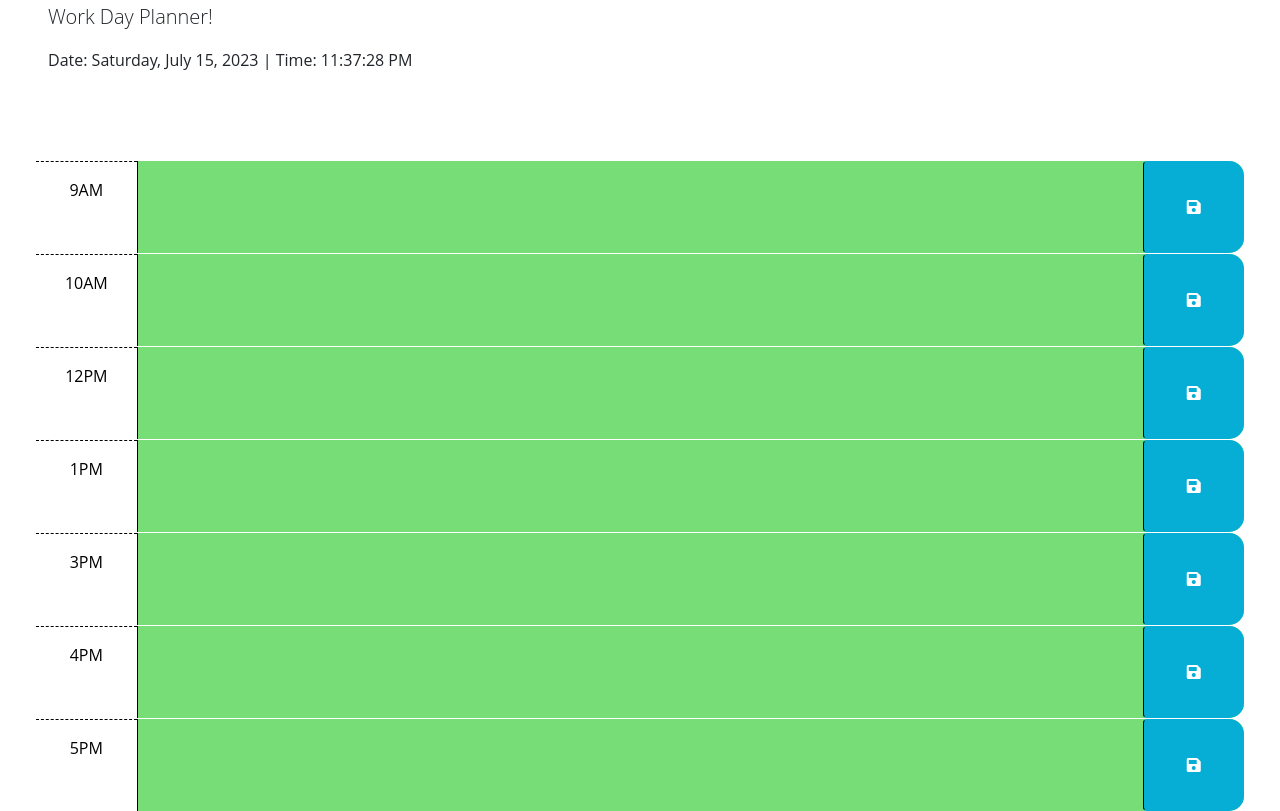
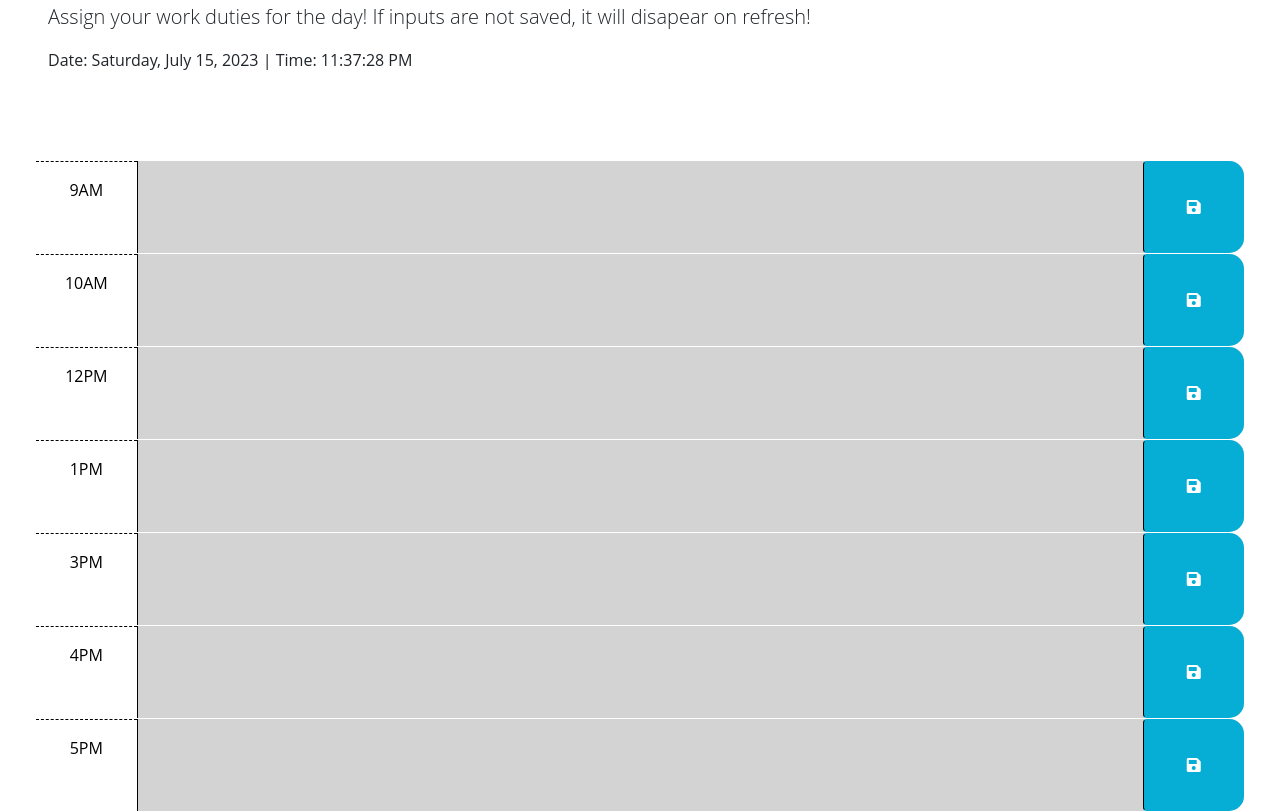
Before and after one commit to akash301994/planner, a plain HTML site: page index.html in a window 1280 px wide. Shown: the part 131-942 px from the top of the page. Drawn offline with nearby package versions, Linux system fonts and the light colour scheme.

Commit message:
completed

```diff
--- a/index.html
+++ b/index.html
@@ -27,22 +27,14 @@
   <body>
     <header class="p-5 mb-4">
       <h1 class="display-3">Work Day Scheduler</h1>
-      <p class="lead">Work Day Planner!</p>
+      <p class="lead">Assign your work duties for the day! If inputs are not saved, it will disapear on refresh!</p>
       <p>Date: <span id="date"></span> | Time: <span id="time"></span></p>
     </header>
     <div class="container-fluid px-5">
-      <!-- Use class for "past", "present", and "future" to apply styles to the
-        time-block divs accordingly. The javascript will need to do this by
-        adding/removing these classes on each div by comparing the hour in the
-        id to the current hour. The html provided below is meant to be an example
-        demonstrating how the css provided can be leveraged to create the
-        desired layout and colors. The html below should be removed or updated
-        in the finished product. Remember to delete this comment once the
-        code is implemented.
-        -->
+
 
       <!-- Example of a past time block. The "past" class adds a gray background color. -->
-      <div id="hour-9" class="row time-block">
+      <div id="9" class="row time-block">
         <div class="col-2 col-md-1 hour text-center py-3">9AM</div>
         <textarea class="col-8 col-md-10 description" rows="3"> </textarea>
         <button class="btn saveBtn col-2 col-md-1" aria-label="save">
@@ -51,7 +43,7 @@
       </div>
 
       <!-- Example of a present time block. The "present" class adds a red background color. -->
-      <div id="hour-10" class="row time-block">
+      <div id="10" class="row time-block">
         <div class="col-2 col-md-1 hour text-center py-3">10AM</div>
         <textarea class="col-8 col-md-10 description" rows="3"> </textarea>
         <button class="btn saveBtn col-2 col-md-1" aria-label="save">
@@ -60,7 +52,7 @@
       </div>
 
       <!-- Example of a future time block. The "future" class adds a green background color. -->
-      <div id="hour-11" class="row time-block">
+      <div id="11" class="row time-block">
         <div class="col-2 col-md-1 hour text-center py-3">12PM</div>
         <textarea class="col-8 col-md-10 description" rows="3"> </textarea>
         <button class="btn saveBtn col-2 col-md-1" aria-label="save">
@@ -71,7 +63,7 @@
       <!-- added extra time blocks -->
 
 
-      <div id="hour-12" class="row time-block">
+      <div id="12" class="row time-block">
         <div class="col-2 col-md-1 hour text-center py-3">1PM</div>
         <textarea class="col-8 col-md-10 description" rows="3"> </textarea>
         <button class="btn saveBtn col-2 col-md-1" aria-label="save">
@@ -79,7 +71,7 @@
         </button>
       </div>
 
-      <div id="hour-13" class="row time-block">
+      <div id="13" class="row time-block">
         <div class="col-2 col-md-1 hour text-center py-3">3PM</div>
         <textarea class="col-8 col-md-10 description" rows="3"> </textarea>
         <button class="btn saveBtn col-2 col-md-1" aria-label="save">
@@ -87,7 +79,7 @@
         </button>
       </div>
 
-      <div id="hour-14" class="row time-block">
+      <div id="14" class="row time-block">
         <div class="col-2 col-md-1 hour text-center py-3">4PM</div>
         <textarea class="col-8 col-md-10 description" rows="3"> </textarea>
         <button class="btn saveBtn col-2 col-md-1" aria-label="save">
@@ -95,7 +87,7 @@
         </button>
       </div>
 
-      <div id="hour-15" class="row time-block">
+      <div id="15" class="row time-block">
         <div class="col-2 col-md-1 hour text-center py-3">5PM</div>
         <textarea class="col-8 col-md-10 description" rows="3"> </textarea>
         <button class="btn saveBtn col-2 col-md-1" aria-label="save">
```
Also changed, not shown: develop/script.js (+4 -4 lines).
